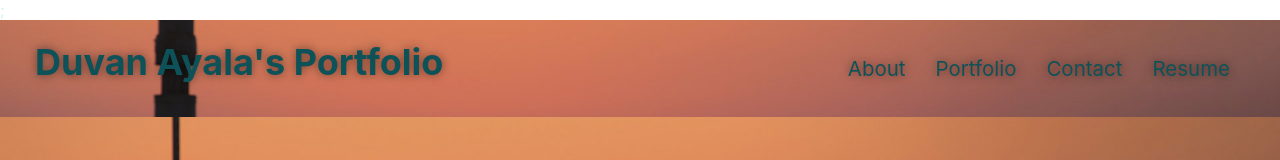
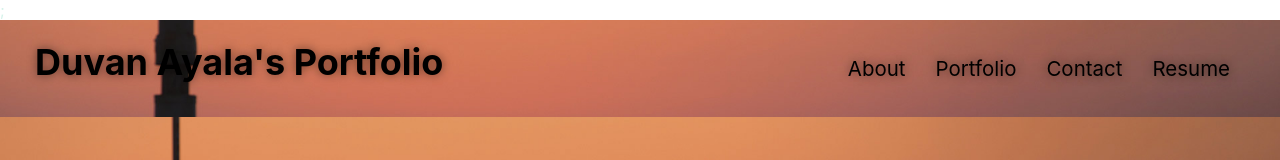
Before and after one commit to AyalaStonic/React-Portfolio, a React (Create React App) app: page / in a window 1280 px wide. Shown: the top 160 px of the page. Built offline with nearby package versions, Linux system fonts and the light colour scheme.

Commit message:
Changing Header colours

```diff
--- a/src/index.css
+++ b/src/index.css
@@ -65,7 +65,7 @@ header h1 {
   font-weight: bold;
   margin: 0;
   font-size: 36px;
-  color: #0E5259;
+  color: #000000;
   text-shadow: 0 0 10px rgba(0, 0, 0, 0.5);
 }
 
@@ -73,7 +73,7 @@ header h1 {
 
 header a {
   text-decoration: none;
-  color: #0E5259;
+  color: #000000;
 }
 
 header nav {
```
Also changed, not shown: 6 other files (tests, documents, lock files or other folders).
